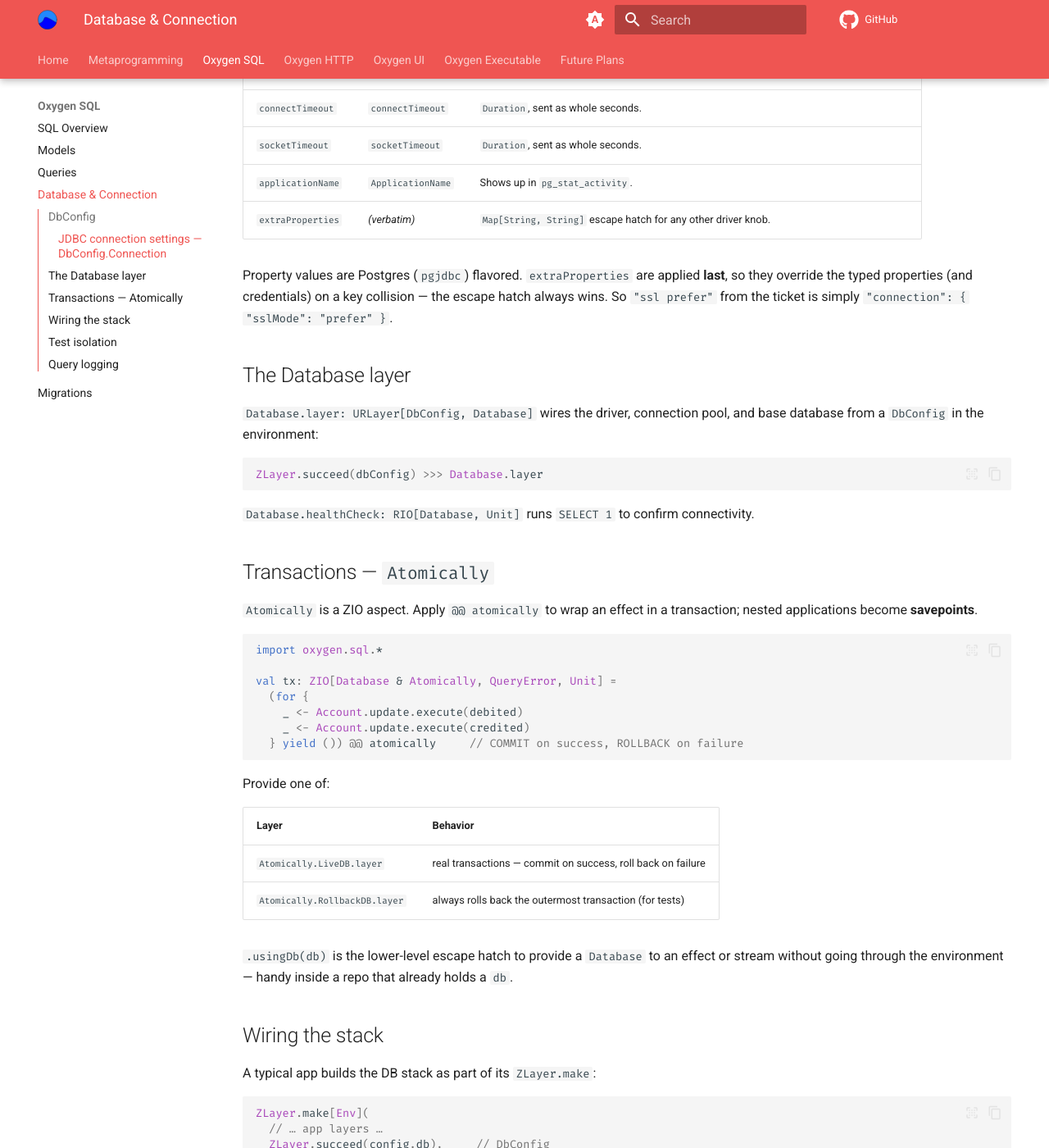
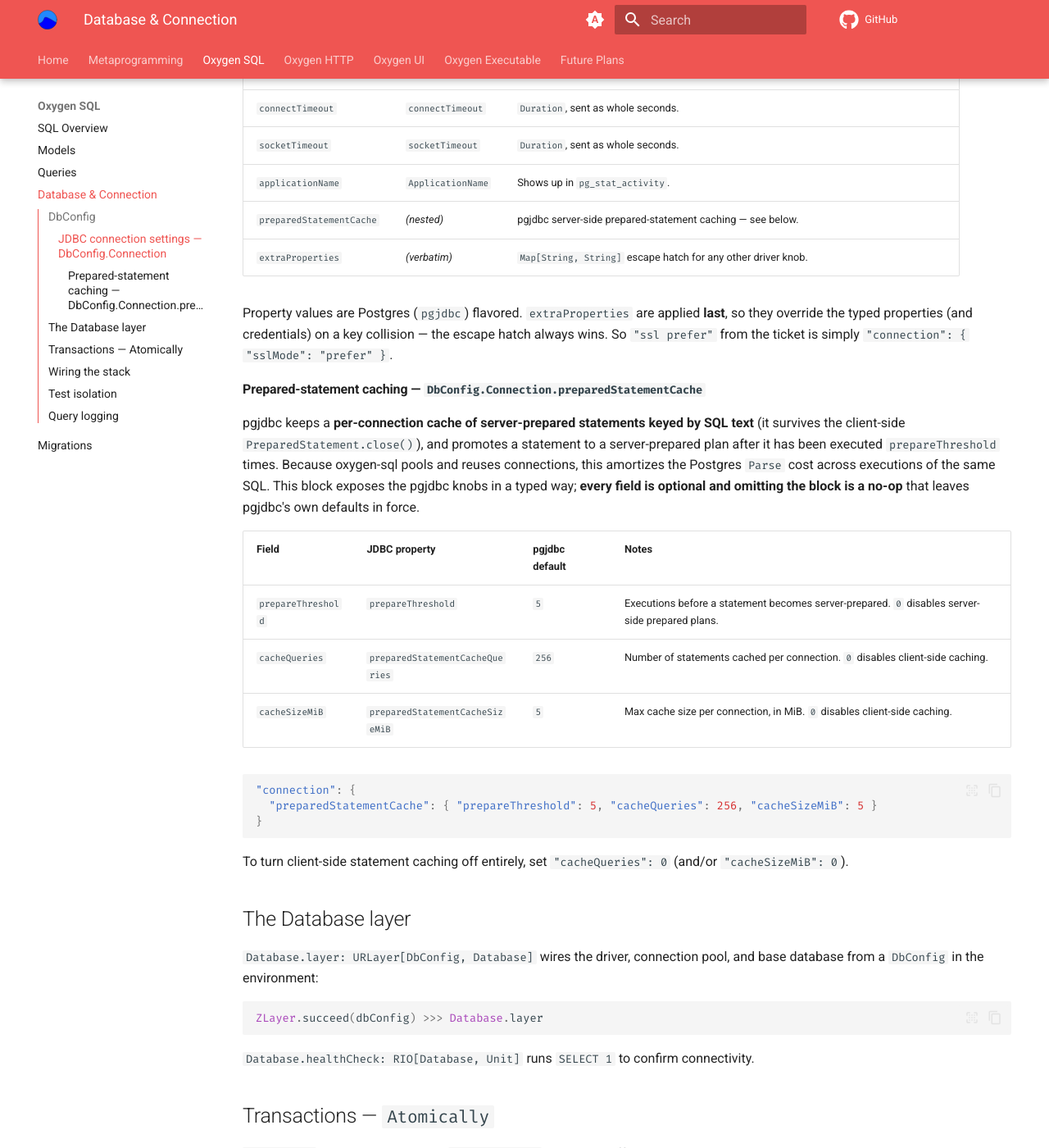
Before and after one commit to Kalin-Rudnicki/Oxygen, an MkDocs documentation site: the page built from docs/docs/sql/database.md, in a window 1280 px wide and 1400 px high, scrolled down 1287 px. Shown: the whole window at 82% size. Built offline with MkDocs 1.6.1 and Material for MkDocs 9.7.7, drawn with Linux system fonts in a browser that asks for light colours; comment, search, counter and statistics services are not loaded.

Commit message:
OFF-320: typed pgjdbc prepared-statement cache config
Add DbConfig.PreparedStatementCache (prepareThreshold / cacheQueries /
cacheSizeMiB, all Option[Int]) as a nested block on DbConfig.Connection,
translated into pgjdbc connection properties by Connection.properties
(before the extraProperties escape hatch, so that still wins on collision).

Driver-level only: pgjdbc already caches server-side prepared statements
per-connection keyed by SQL; this exposes a typed, documented way to tune
or disable it. No app-level LRU (would duplicate pgjdbc's transaction-safe
cache and add Scope/rollback invalidation hazards). Every field is optional
and omitting the block is a no-op that preserves pgjdbc defaults.

Docs: database.md gains the knob/property/default table + JSON example.
Tests: DbConfigSpec gains a PreparedStatementCache suite (translation,
disable-via-zero, extraProperties precedence, buildProperties threading,
JSON decode).

Co-authored-by: Kalin-Claude <kalin.r.rudnicki+claude@gmail.com>

````diff
--- a/docs/docs/sql/database.md
+++ b/docs/docs/sql/database.md
@@ -53,11 +53,36 @@ entirely from the JSON.
 | `connectTimeout` | `connectTimeout` | `Duration`, sent as whole seconds. |
 | `socketTimeout` | `socketTimeout` | `Duration`, sent as whole seconds. |
 | `applicationName` | `ApplicationName` | Shows up in `pg_stat_activity`. |
+| `preparedStatementCache` | *(nested)* | pgjdbc server-side prepared-statement caching — see below. |
 | `extraProperties` | *(verbatim)* | `Map[String, String]` escape hatch for any other driver knob. |
 
 Property values are Postgres (`pgjdbc`) flavored. `extraProperties` are applied **last**, so they
 override the typed properties (and credentials) on a key collision — the escape hatch always wins.
 So `"ssl prefer"` from the ticket is simply `"connection": { "sslMode": "prefer" }`.
+
+#### Prepared-statement caching — `DbConfig.Connection.preparedStatementCache`
+
+pgjdbc keeps a **per-connection cache of server-prepared statements keyed by SQL text** (it survives
+the client-side `PreparedStatement.close()`), and promotes a statement to a server-prepared plan after
+it has been executed `prepareThreshold` times. Because oxygen-sql pools and reuses connections, this
+amortizes the Postgres `Parse` cost across executions of the same SQL. This block exposes the pgjdbc
+knobs in a typed way; **every field is optional and omitting the block is a no-op** that leaves
+pgjdbc's own defaults in force.
+
+| Field | JDBC property | pgjdbc default | Notes |
+|-------|---------------|----------------|-------|
+| `prepareThreshold` | `prepareThreshold` | `5` | Executions before a statement becomes server-prepared. `0` disables server-side prepared plans. |
+| `cacheQueries` | `preparedStatementCacheQueries` | `256` | Number of statements cached per connection. `0` disables client-side caching. |
+| `cacheSizeMiB` | `preparedStatementCacheSizeMiB` | `5` | Max cache size per connection, in MiB. `0` disables client-side caching. |
+
+```json
+"connection": {
+  "preparedStatementCache": { "prepareThreshold": 5, "cacheQueries": 256, "cacheSizeMiB": 5 }
+}
+```
+
+To turn client-side statement caching off entirely, set `"cacheQueries": 0` (and/or
+`"cacheSizeMiB": 0`).
 
 ## The Database layer
 
````
Also changed, not shown: 2 other files.
